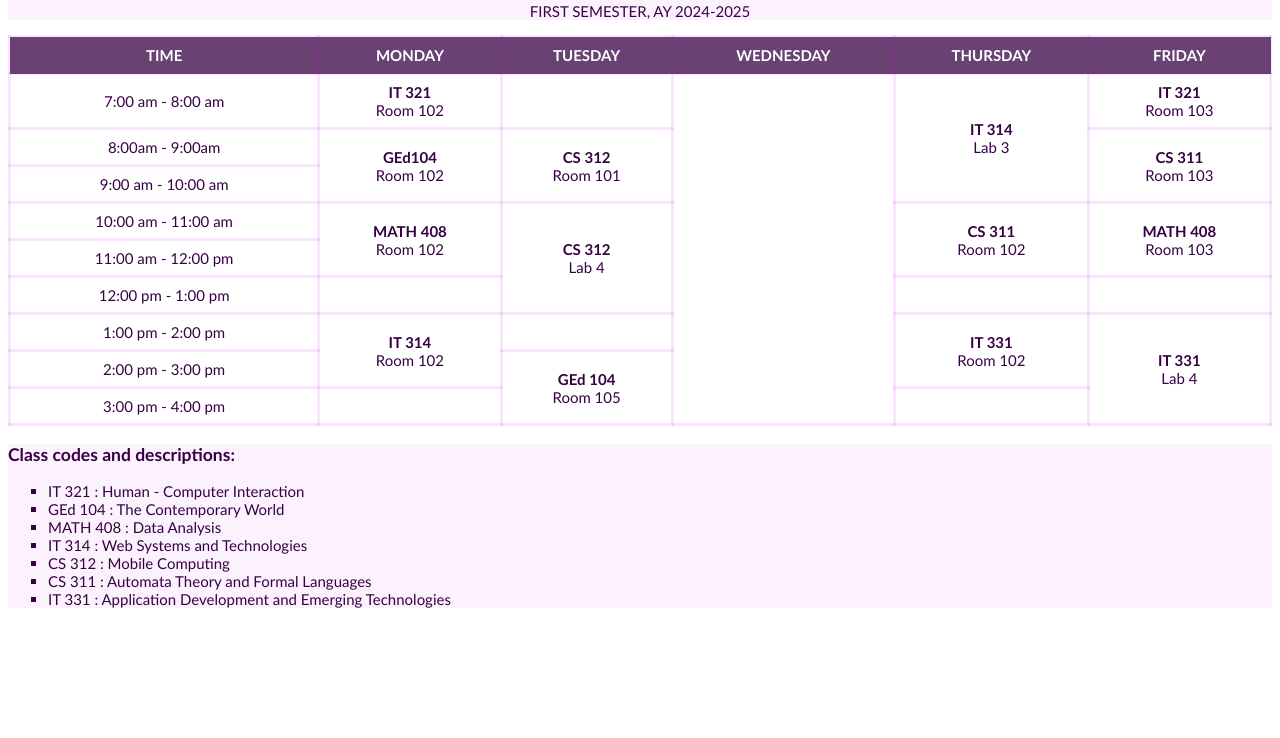
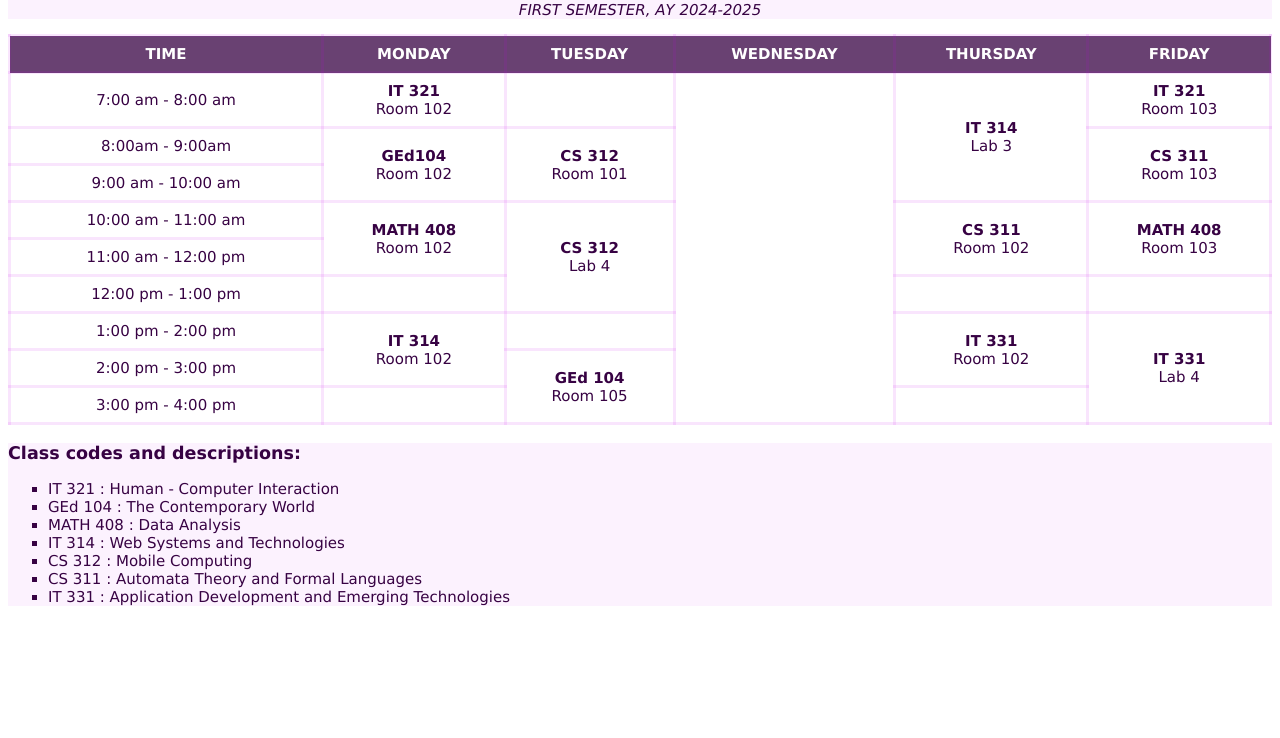
Before and after one commit to drlyngrc/LalongisipDarlyneGraceCS3102_WSTactivities, a plain HTML site: page Laboratory Activities/Laboratory Activity 1 - 05-Sept-2024 /html-tables.html in a window 1280 px wide. Shown: the part 62-800 px from the top of the page. Drawn offline with Linux system fonts and the light colour scheme.

Commit message:
Update html-tables.html

```diff
--- a/Laboratory Activities/Laboratory Activity 1 - 05-Sept-2024 /html-tables.html
+++ b/Laboratory Activities/Laboratory Activity 1 - 05-Sept-2024 /html-tables.html
@@ -1,8 +1,3 @@
-<!--
-LALONGISIP, DARLYNE GRACE M.
-CS - 3102
--->
-
 <!DOCTYPE html>
 <html lang="en">
 <head>
@@ -13,7 +8,7 @@ CS - 3102
 
 <style>
     body{
-        font-family:'Gill Sans', 'Gill Sans MT', Calibri, 'Trebuchet MS', sans-serif;
+        font-family:Verdana, Geneva, Tahoma, sans-serif;
         background-color: #ffffff;
         color:#370243;
         font-size: 15px;
@@ -43,7 +38,7 @@ CS - 3102
     <section>
         <header>
             <h1 align = "center" > CLASS SCHEDULE </h1>
-            <p align = "center" > FIRST SEMESTER, AY 2024-2025 </p>
+            <p align = "center" > <i>FIRST SEMESTER, AY 2024-2025</i> </p>
         </header>
     </section>
 
```
